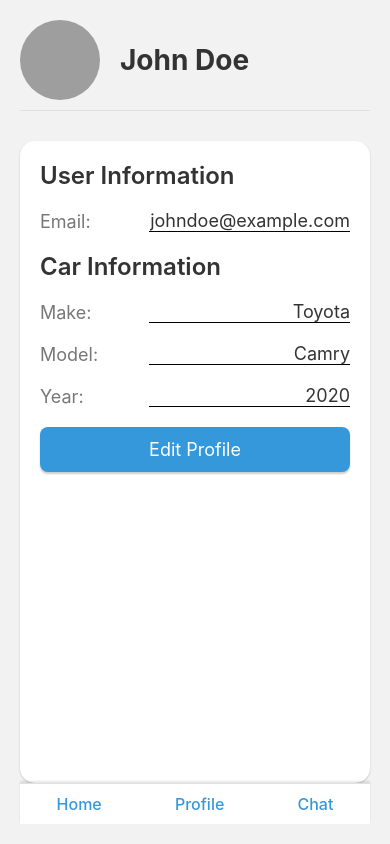
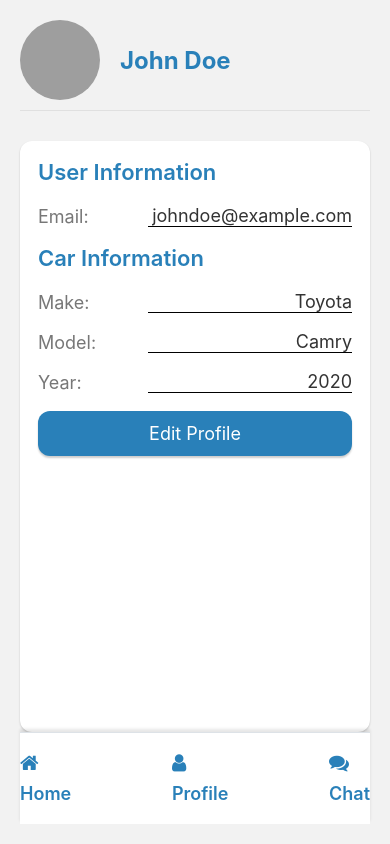
Before and after one commit to vikashftw/AutoGuardian, a React Native app: screen /Profile in a window 390 px wide. Built offline with nearby package versions, Linux system fonts and the light colour scheme; grey boxes are pictures that could not be loaded.

Commit message:
New Changes

```diff
--- a/components/HomePage.js
+++ b/components/HomePage.js
@@ -1,195 +1,30 @@
-// import React from 'react';
-// import { View, Text, TouchableOpacity, StyleSheet, Image } from 'react-native';
-// import logo from '../assets/logo.png';
+import React, { useState, useEffect } from 'react';
 
-// const HomePage = ({ navigation }) => {
-//   return (
-//     <View style={styles.container}>
-//         <View style={styles.headerContainer}>
-//             <Text style={styles.headerText}>AutoGuardian</Text>
-//             <Image style={{height:50}} source={logo} />
-//         </View>
-
-//         <View style={styles.body}>
-//             <Text style={styles.sectionTitle}>Notifications</Text>
-//             <Text style={styles.notificationText}>Your next oil change is due in 500 miles.</Text>
-
-//             <Text style={styles.sectionTitle}>Car Status</Text>
-//             <Text style={styles.statusText}>Oil: Good</Text>
-//             <Text style={styles.statusText}>Tire Pressure: Low</Text>
-
-//             <TouchableOpacity style={styles.featureCard} onPress={() => {}}>
-//                 <Text style={styles.cardTitle}>Maintenance Schedule</Text>
-//                 <Text style={styles.cardText}>Next service due: Nov 25</Text>
-//             </TouchableOpacity>
-
-//             <TouchableOpacity style={styles.featureCard} onPress={() => navigation.navigate('TipsTricks')}>
-//                 <Text style={styles.cardTitle}>Tips & Tricks</Text>
-//                 <Text style={styles.cardText}>Rotate your tires every 6,000 miles to ensure even wear.</Text>
-//             </TouchableOpacity>
-
-//             {/* Newly Added Features Navigation */}
-//             <TouchableOpacity style={styles.featureCard} onPress={() => navigation.navigate('MaintenanceHistory')}>
-//                 <Text style={styles.cardTitle}>Maintenance History</Text>
-//                 <Text style={styles.cardText}>View past maintenance activities.</Text>
-//             </TouchableOpacity>
-
-//             <TouchableOpacity style={styles.featureCard} onPress={() => navigation.navigate('MaintenanceTutorials')}>
-//                 <Text style={styles.cardTitle}>Maintenance Tutorials</Text>
-//                 <Text style={styles.cardText}>Learn DIY car maintenance.</Text>
-//             </TouchableOpacity>
-
-//             <TouchableOpacity style={styles.featureCard} onPress={() => navigation.navigate('PartsStore')}>
-//                 <Text style={styles.cardTitle}>Parts Store</Text>
-//                 <Text style={styles.cardText}>Buy car parts and accessories.</Text>
-//             </TouchableOpacity>
-
-//             <TouchableOpacity style={styles.featureCard} onPress={() => navigation.navigate('FuelLog')}>
-//                 <Text style={styles.cardTitle}>Fuel Log & Efficiency</Text>
-//                 <Text style={styles.cardText}>Track fuel consumption and efficiency.</Text>
-//             </TouchableOpacity>
-
-//             <TouchableOpacity style={styles.featureCard} onPress={() => navigation.navigate('ExpenseTracker')}>
-//                 <Text style={styles.cardTitle}>Expense Tracking</Text>
-//                 <Text style={styles.cardText}>Manage and visualize your car expenses.</Text>
-//             </TouchableOpacity>
-
-//             <TouchableOpacity style={styles.findMechanicBtn} onPress={() => {}}>
-//                 <Text style={styles.btnText}>Find a Mechanic</Text>
-//             </TouchableOpacity>
-//         </View>
-
-//         <View style={styles.footer}>
-//             <TouchableOpacity onPress={() => {}}>
-//                 <Text style={styles.footerText}>Home</Text>
-//             </TouchableOpacity>
-//             <TouchableOpacity onPress={() => navigation.navigate('Profile')}>
-//                 <Text style={styles.footerText}>Profile</Text>
-//             </TouchableOpacity>
-//             <TouchableOpacity onPress={() => navigation.navigate('Chatbot')}>
-//                 <Text style={styles.footerText}>Chat</Text>
-//             </TouchableOpacity>
-//         </View>
-//     </View>
-//   );
-// };
-
-// const styles = StyleSheet.create({
-//     container: {
-//       flex: 1,
-//       backgroundColor: '#F7F8FA',
-//       paddingHorizontal: 15,
-//     },
-//     headerContainer: {
-//       flexDirection: 'row',
-//       alignItems: 'center',
-//       justifyContent: 'space-between',
-//       marginTop: 20,
-//       marginBottom: 30,
-//     },
-//     headerText: {
-//       fontSize: 26,
-//       color: '#2C3E50',
-//       fontWeight: '600',
-//     },
-//     body: {
-//       flex: 1,
-//     },
-//     sectionTitle: {
-//       fontSize: 22,
-//       color: '#2C3E50',
-//       fontWeight: '600',
-//       marginBottom: 15,
-//       marginTop: 10,
-//     },
-//     notificationText: {
-//       fontSize: 15,
-//       color: '#FFF',
-//       backgroundColor: '#3498db',
-//       paddingVertical: 10,
-//       paddingHorizontal: 15,
-//       borderRadius: 10,
-//       marginBottom: 10,
-//     },
-//     statusText: {
-//       fontSize: 15,
-//       color: '#FFF',
-//       backgroundColor: '#E74C3C',
-//       paddingVertical: 10,
-//       paddingHorizontal: 15,
-//       borderRadius: 10,
-//       marginBottom: 10,
-//     },
-//     featureCard: {
-//       backgroundColor: '#FFF',
-//       paddingVertical: 15,
-//       paddingHorizontal: 20,
-//       borderRadius: 12,
-//       marginBottom: 15,
-//       elevation: 5,
-//       shadowColor: '#000',
-//       shadowOffset: { width: 0, height: 2 },
-//       shadowOpacity: 0.1,
-//       shadowRadius: 2,
-//     },
-//     cardTitle: {
-//       fontSize: 20,
-//       color: '#2C3E50',
-//       fontWeight: '500',
-//       marginBottom: 5,
-//     },
-//     cardText: {
-//       fontSize: 14,
-//       color: '#7F8C8D',
-//     },
-//     findMechanicBtn: {
-//       backgroundColor: '#3498db',
-//       paddingVertical: 12,
-//       borderRadius: 10,
-//       justifyContent: 'center',
-//       alignItems: 'center',
-//       marginTop: 20,
-//       elevation: 5,
-//       shadowColor: '#000',
-//       shadowOffset: { width: 0, height: 2 },
-//       shadowOpacity: 0.1,
-//       shadowRadius: 2,
-//     },
-//     btnText: {
-//       fontSize: 18,
-//       color: '#FFF',
-//       fontWeight: '600',
-//     },
-//     footer: {
-//       flexDirection: 'row',
-//       justifyContent: 'space-between',
-//       alignItems: 'center',
-//       borderTopWidth: 1,
-//       borderTopColor: '#E0E0E0',
-//       paddingVertical: 15,
-//       backgroundColor: '#FFF',
-//       elevation: 3,
-//       shadowOffset: { width: 0, height: -2 },
-//       shadowOpacity: 0.1,
-//       shadowRadius: 2,
-//     },
-//     footerText: {
-//       fontSize: 16,
-//       color: '#3498db',
-//       fontWeight: '500',
-//     },
-//   });
-
-// export default HomePage;
-
-
-import React from 'react';
 import { View, Text, TouchableOpacity, StyleSheet, Image, ScrollView } from 'react-native';
 import logo from '../assets/logo.png';
 import Icon from 'react-native-vector-icons/FontAwesome';
+import AsyncStorage from '@react-native-async-storage/async-storage';
+
 
 
 const HomePage = ({ navigation }) => {
+
+  const [maintenanceData, setMaintenanceData] = useState(null);
+
+  useEffect(() => {
+    const fetchMaintenanceData = async () => {
+      try {
+        const data = await AsyncStorage.getItem('maintenanceData');
+        if (data) {
+          setMaintenanceData(JSON.parse(data));
+        }
+      } catch (error) {
+        console.error('Failed to fetch maintenance data: ', error);
+      }
+    };
+
+    fetchMaintenanceData();
+  }, []);
   return (
     <View style={styles.container}>
       {/* Header */}
@@ -202,11 +37,15 @@ const HomePage = ({ navigation }) => {
       <View style={styles.body}>
         <NotificationSection />
         <StatusSection />
-                <View style={styles.body}>
-        <ScrollView showsVerticalScrollIndicator={false}>
+
+        <ScrollView style={styles.scrollView} showsVerticalScrollIndicator={false}>
           <FeatureCards navigation={navigation} />
         </ScrollView>
+
+        <View style={styles.scrollIndicatorContainer}>
+          <Icon name="angle-down" size={24} color="#95A5A6" />
         </View>
+
         <FindMechanicBtn />
       </View>
 
@@ -234,9 +73,14 @@ const StatusSection = () => (
   </>
 );
 
-const FeatureCards = ({ navigation }) => {
+const FeatureCards = ({ navigation, maintenanceData }) => {
     const features = [
-      { title: "Maintenance Schedule", text: "Next service due: Nov 25", nav: () => {}, icon: 'calendar' },
+      {
+        title: "Maintenance Schedule",
+        text: `Next service: ${maintenanceData?.nextMaintenance || 'Not set'}`,
+        nav: () => navigation.navigate('MaintenanceSchedule'),
+        icon: 'calendar'
+      },
       { title: "Tips & Tricks", text: "Rotate your tires every 6,000 miles to ensure even wear.", nav: () => navigation.navigate('TipsTricks'), icon: 'lightbulb-o' },
       { title: "Maintenance History", text: "View past maintenance activities.", nav: () => navigation.navigate('MaintenanceHistory'), icon: 'history' },
       { title: "Maintenance Tutorials", text: "Learn DIY car maintenance.", nav: () => navigation.navigate('MaintenanceTutorials'), icon: 'graduation-cap' },
@@ -336,8 +180,6 @@ const styles = StyleSheet.create({
       marginBottom: 20,
       paddingLeft: 10,
     },
-
-
     featureCard: {
       backgroundColor: '#FFF',
       paddingVertical: 20,
@@ -391,21 +233,24 @@ const styles = StyleSheet.create({
       shadowOpacity: 0.1,
       shadowRadius: 3,
     },
-    notificationBox: {
-        flexDirection: 'row',
-        alignItems: 'center',
-        backgroundColor: '#2980B9',
-        paddingVertical: 12,
-        paddingHorizontal: 18,
-        borderRadius: 12,
-        marginBottom: 20,
-      },
+
     footerText: {
       fontSize: 18,
       color: '#2980B9',
       fontWeight: '600',
       marginTop: 10,
     },
+
+    notificationBox: {
+      flexDirection: 'row',
+      alignItems: 'center',
+      backgroundColor: '#2980B9',
+      paddingVertical: 8,
+      paddingHorizontal: 14,
+      borderRadius: 12,
+      marginBottom: 15,
+    },
+
     cardHeader: {
       flexDirection: 'row',
       alignItems: 'center',
@@ -421,6 +266,14 @@ const styles = StyleSheet.create({
     btnIcon: {
       marginRight: 10,
     },
+    scrollIndicatorContainer: {
+      justifyContent: 'center',
+      alignItems: 'center',
+      marginBottom: 10,
+    },
+    scrollView: {
+      marginBottom: 10,
+    },
 
   });
 
--- a/components/MaintenanceSchedule.js
+++ b/components/MaintenanceSchedule.js
@@ -1,8 +1,10 @@
 import React, { useState, useEffect } from 'react';
-import { View, Text, TouchableOpacity, StyleSheet, Picker, Button } from 'react-native';
+import { View, Text, TouchableOpacity, StyleSheet, Picker, Button, TextInput  } from 'react-native';
 import DatePicker from 'react-native-datepicker';
 import AsyncStorage from '@react-native-async-storage/async-storage';
 import { Platform, DatePickerIOS } from 'react-native';
+import Icon from 'react-native-vector-icons/FontAwesome';
+
 
 const PlatformDatePicker = ({ date, onDateChange, ...props }) => {
   if (Platform.OS === 'web') {
@@ -32,17 +34,40 @@ const PlatformDatePicker = ({ date, onDateChange, ...props }) => {
 
 
 const MaintenanceSchedulePage = ({ navigation }) => {
+
   const [lastMaintenance, setLastMaintenance] = useState(new Date());
   const [frequency, setFrequency] = useState('1'); // Default to "Every Month"
   const [nextMaintenance, setNextMaintenance] = useState(new Date());
 
+  const [mileage, setMileage] = useState(''); // For storing car's current mileage
+  const [lastOilChange, setLastOilChange] = useState(new Date());
+
   useEffect(() => {
     const lastDate = new Date(lastMaintenance);
     const nextDate = new Date(lastMaintenance);
+
+    const parsedMileage = parseInt(mileage, 10);
+    let timeBasedNextDate;
+
+    if (!isNaN(parsedMileage)) {
+      if (parsedMileage % 5000 === 0) {
+        timeBasedNextDate = "It's time for an oil change!";
+      } else if (parsedMileage % 15000 === 0) {
+        timeBasedNextDate = "It's time to replace the air filter!";
+      } else if (parsedMileage % 30000 === 0) {
+        timeBasedNextDate = "It's time to change the air filter, fuel filter, and spark plugs!";
+      } else if (parsedMileage % 40000 === 0) {
+        timeBasedNextDate = "Inspect the ignition system and suspension!";
+      } else if (parsedMileage % 60000 === 0) {
+        timeBasedNextDate = "Replace brake fluid, pads, coolant, and inspect the transmission fluid!";
+      }
+    }
+
     nextDate.setMonth(lastDate.getMonth() + parseInt(frequency));
+    const formattedNextDate = timeBasedNextDate || nextDate.toDateString();
 
-    setNextMaintenance(nextDate);
-  }, [lastMaintenance, frequency]);
+    setNextMaintenance(formattedNextDate);
+  }, [lastMaintenance, frequency, mileage]);
 
   const saveMaintenanceInfo = async () => {
     try {
@@ -64,10 +89,24 @@ const MaintenanceSchedulePage = ({ navigation }) => {
       <Text style={styles.title}>Maintenance Schedule</Text>
 
       <View style={styles.inputGroup}>
+        <Text>Mileage:</Text>
+        <TextInput
+          style={styles.input}
+          keyboardType="numeric"
+          value={mileage}
+          onChangeText={setMileage}
+          placeholder="Enter mileage (in miles)"
+        />
+      </View>
+
+      <View style={styles.inputGroup}>
         <Text>Last Maintenance:</Text>
-        <PlatformDatePicker
-        date={lastMaintenance}
-        onDateChange={setLastMaintenance}/>
+        <PlatformDatePicker date={lastMaintenance} onDateChange={setLastMaintenance}/>
+      </View>
+
+      <View style={styles.inputGroup}>
+        <Text>Last Oil Change:</Text>
+        <PlatformDatePicker date={lastOilChange} onDateChange={setLastOilChange}/>
       </View>
 
       <View style={styles.inputGroup}>
@@ -85,13 +124,16 @@ const MaintenanceSchedulePage = ({ navigation }) => {
       <Button title="Save" onPress={saveMaintenanceInfo} />
 
       <View style={styles.footer}>
-        <TouchableOpacity onPress={() => navigation.navigate('Home')}>
+                <TouchableOpacity onPress={() => navigation.navigate('HomePage')}>
+                    <Icon name="home" size={20} color="#2980B9" />
                     <Text style={styles.footerText}>Home</Text>
                 </TouchableOpacity>
                 <TouchableOpacity onPress={() => navigation.navigate('Profile')}>
+                    <Icon name="user" size={20} color="#2980B9" />
                     <Text style={styles.footerText}>Profile</Text>
                 </TouchableOpacity>
                 <TouchableOpacity onPress={() => navigation.navigate('Chatbot')}>
+                    <Icon name="comments" size={20} color="#2980B9" />
                     <Text style={styles.footerText}>Chat</Text>
                 </TouchableOpacity>
             </View>
@@ -191,22 +233,42 @@ const styles = StyleSheet.create({
     },
     footer: {
       flexDirection: 'row',
-      justifyContent: 'space-around',
+      justifyContent: 'space-between',
       alignItems: 'center',
       borderTopWidth: 1,
-      borderTopColor: '#E0E0E0',
-      paddingVertical: 10,
+      borderTopColor: '#DDE2E7',
+      paddingVertical: 20,
       backgroundColor: '#FFF',
+      elevation: 4,
+      shadowOffset: { width: 0, height: -3 },
+      shadowOpacity: 0.1,
+      shadowRadius: 3,
+    },
+
+    footerText: {
+      fontSize: 18,
+      color: '#2980B9',
+      fontWeight: '600',
+      marginTop: 10,
+    },
+    inputGroup: {
+      marginVertical: 10,
+      padding: 15,
+      borderRadius: 10,
+      backgroundColor: 'white',
       elevation: 3,
-      shadowOffset: { width: 0, height: -2 },
-      shadowOpacity: 0.1,
+      shadowColor: '#000',
+      shadowOffset: { width: 0, height: 2 },
+      shadowOpacity: 0.2,
       shadowRadius: 2,
     },
-    footerText: {
-      fontSize: 16,
-      color: '#3498db',
-      fontWeight: '500',
-    },
+    input: {
+      borderColor: '#E0E0E0',
+      borderWidth: 1,
+      borderRadius: 5,
+      padding: 10,
+      marginTop: 5,
+    }
   });
 
 export default MaintenanceSchedulePage;
--- a/components/Profile.js
+++ b/components/Profile.js
@@ -2,6 +2,9 @@ import React, { useState, useEffect } from 'react';
 import {
     View, Text, TextInput, TouchableOpacity, Image, StyleSheet,
 } from 'react-native';
+
+import Icon from 'react-native-vector-icons/FontAwesome';
+
 
 const ProfilePage = ({ navigation }) => {
     const [user, setUser] = useState({});
@@ -105,12 +108,15 @@ const ProfilePage = ({ navigation }) => {
 
             <View style={styles.footer}>
                 <TouchableOpacity onPress={() => navigation.navigate('HomePage')}>
+                    <Icon name="home" size={20} color="#2980B9" />
                     <Text style={styles.footerText}>Home</Text>
                 </TouchableOpacity>
                 <TouchableOpacity onPress={() => navigation.navigate('Profile')}>
+                    <Icon name="user" size={20} color="#2980B9" />
                     <Text style={styles.footerText}>Profile</Text>
                 </TouchableOpacity>
                 <TouchableOpacity onPress={() => navigation.navigate('Chatbot')}>
+                    <Icon name="comments" size={20} color="#2980B9" />
                     <Text style={styles.footerText}>Chat</Text>
                 </TouchableOpacity>
             </View>
@@ -139,15 +145,15 @@ const styles = StyleSheet.create({
         marginRight: 20,
     },
     username: {
-        fontSize: 28,
-        color: '#333',
+        fontSize: 24,
+        color: '#2980B9',
         fontWeight: 'bold',
     },
     infoContainer: {
         flex: 1,
         backgroundColor: 'white',
-        borderRadius: 15,
-        padding: 20,
+        borderRadius: 12,
+        padding: 18,
         elevation: 3,
         shadowColor: '#000',
         shadowOffset: { width: 0, height: 1 },
@@ -155,8 +161,8 @@ const styles = StyleSheet.create({
         shadowRadius: 2,
     },
     sectionTitle: {
-        fontSize: 24,
-        color: '#333',
+        fontSize: 22,
+        color: '#2980B9',
         marginBottom: 20,
         fontWeight: '600',
     },
@@ -164,7 +170,7 @@ const styles = StyleSheet.create({
         flexDirection: 'row',
         alignItems: 'center',
         justifyContent: 'space-between',
-        marginBottom: 20,
+        marginBottom: 18,
     },
     label: {
         fontSize: 18,
@@ -178,11 +184,10 @@ const styles = StyleSheet.create({
         width: '65%',
         textAlign: 'right',
     },
-
     editButton: {
-        backgroundColor: '#3498db',
+        backgroundColor: '#2980B9',
         padding: 12,
-        borderRadius: 8,
+        borderRadius: 12,
         justifyContent: 'center',
         alignItems: 'center',
         elevation: 3,
@@ -194,7 +199,7 @@ const styles = StyleSheet.create({
     saveButton: {
         backgroundColor: '#2ecc71',
         padding: 12,
-        borderRadius: 8,
+        borderRadius: 12,
         justifyContent: 'center',
         alignItems: 'center',
         elevation: 3,
@@ -209,22 +214,24 @@ const styles = StyleSheet.create({
     },
     footer: {
         flexDirection: 'row',
-        justifyContent: 'space-around',
+        justifyContent: 'space-between',
         alignItems: 'center',
         borderTopWidth: 1,
-        borderTopColor: '#E0E0E0',
-        paddingVertical: 10,
+        borderTopColor: '#DDE2E7',
+        paddingVertical: 20,
         backgroundColor: '#FFF',
-        elevation: 3,
-        shadowOffset: { width: 0, height: -2 },
+        elevation: 4,
+        shadowOffset: { width: 0, height: -3 },
         shadowOpacity: 0.1,
-        shadowRadius: 2,
-    },
-    footerText: {
-        fontSize: 16,
-        color: '#3498db',
-        fontWeight: '500',
-    },
+        shadowRadius: 3,
+      },
+
+      footerText: {
+        fontSize: 18,
+        color: '#2980B9',
+        fontWeight: '600',
+        marginTop: 10,
+      },
 });
 
 
--- a/components/TipsTricks.js
+++ b/components/TipsTricks.js
@@ -1,5 +1,7 @@
 import React from 'react';
 import { View, Text, ScrollView, StyleSheet, TouchableOpacity  } from 'react-native';
+import Icon from 'react-native-vector-icons/FontAwesome';
+
 
 const TipsAndTricksPage = ({ navigation }) => {
     const tips = [
@@ -17,73 +19,78 @@ const TipsAndTricksPage = ({ navigation }) => {
 
     return (
         <ScrollView style={styles.container}>
+            <Text style={styles.sectionTitle}>Tips & Tricks</Text>
             {tips.map((tip, index) => (
                 <View key={index} style={styles.tipCard}>
                     <Text style={styles.tipText}>{tip}</Text>
                 </View>
             ))}
-
             <View style={styles.footer}>
                 <TouchableOpacity onPress={() => navigation.navigate('HomePage')}>
+                    <Icon name="home" size={20} color="#2980B9" />
                     <Text style={styles.footerText}>Home</Text>
                 </TouchableOpacity>
                 <TouchableOpacity onPress={() => navigation.navigate('Profile')}>
+                    <Icon name="user" size={20} color="#2980B9" />
                     <Text style={styles.footerText}>Profile</Text>
                 </TouchableOpacity>
                 <TouchableOpacity onPress={() => navigation.navigate('Chatbot')}>
+                    <Icon name="comments" size={20} color="#2980B9" />
                     <Text style={styles.footerText}>Chat</Text>
                 </TouchableOpacity>
             </View>
         </ScrollView>
-
     );
 };
 
 const styles = StyleSheet.create({
     container: {
         flex: 1,
-        backgroundColor: '#F3F4F6',
+        backgroundColor: '#F2F2F2',
         padding: 20,
     },
     tipCard: {
-        backgroundColor: '#FFF',
-        padding: 15,
-        borderRadius: 10,
+        backgroundColor: 'white',
+        borderRadius: 15,
+        padding: 20,
         marginVertical: 10,
         elevation: 3,
         shadowColor: '#000',
-        shadowOffset: { width: 0, height: 2 },
+        shadowOffset: { width: 0, height: 1 },
         shadowOpacity: 0.2,
         shadowRadius: 2,
     },
     tipText: {
-        fontSize: 16,
-        color: '#555',
+        fontSize: 18,
+        color: '#333',
+        marginBottom: 10,
     },
-
-    buttonText: {
-        fontSize: 18,
-        color: 'white',
+    sectionTitle: {
+        fontSize: 24,
+        color: '#333',
+        marginBottom: 20,
+        fontWeight: '600',
     },
-
     footer: {
         flexDirection: 'row',
-        justifyContent: 'space-around',
+        justifyContent: 'space-between',
         alignItems: 'center',
         borderTopWidth: 1,
-        borderTopColor: '#E0E0E0',
-        paddingVertical: 10,
+        borderTopColor: '#DDE2E7',
+        paddingVertical: 20,
         backgroundColor: '#FFF',
-        elevation: 3,
-        shadowOffset: { width: 0, height: -2 },
+        elevation: 4,
+        shadowOffset: { width: 0, height: -3 },
         shadowOpacity: 0.1,
-        shadowRadius: 2,
-    },
-    footerText: {
-        fontSize: 16,
-        color: '#3498db',
-        fontWeight: '500',
-    },
+        shadowRadius: 3,
+      },
+
+      footerText: {
+        fontSize: 18,
+        color: '#2980B9',
+        fontWeight: '600',
+        marginTop: 10,
+      },
 });
 
 export default TipsAndTricksPage;
```
Lines whose indentation alone changed are shown as unchanged.
